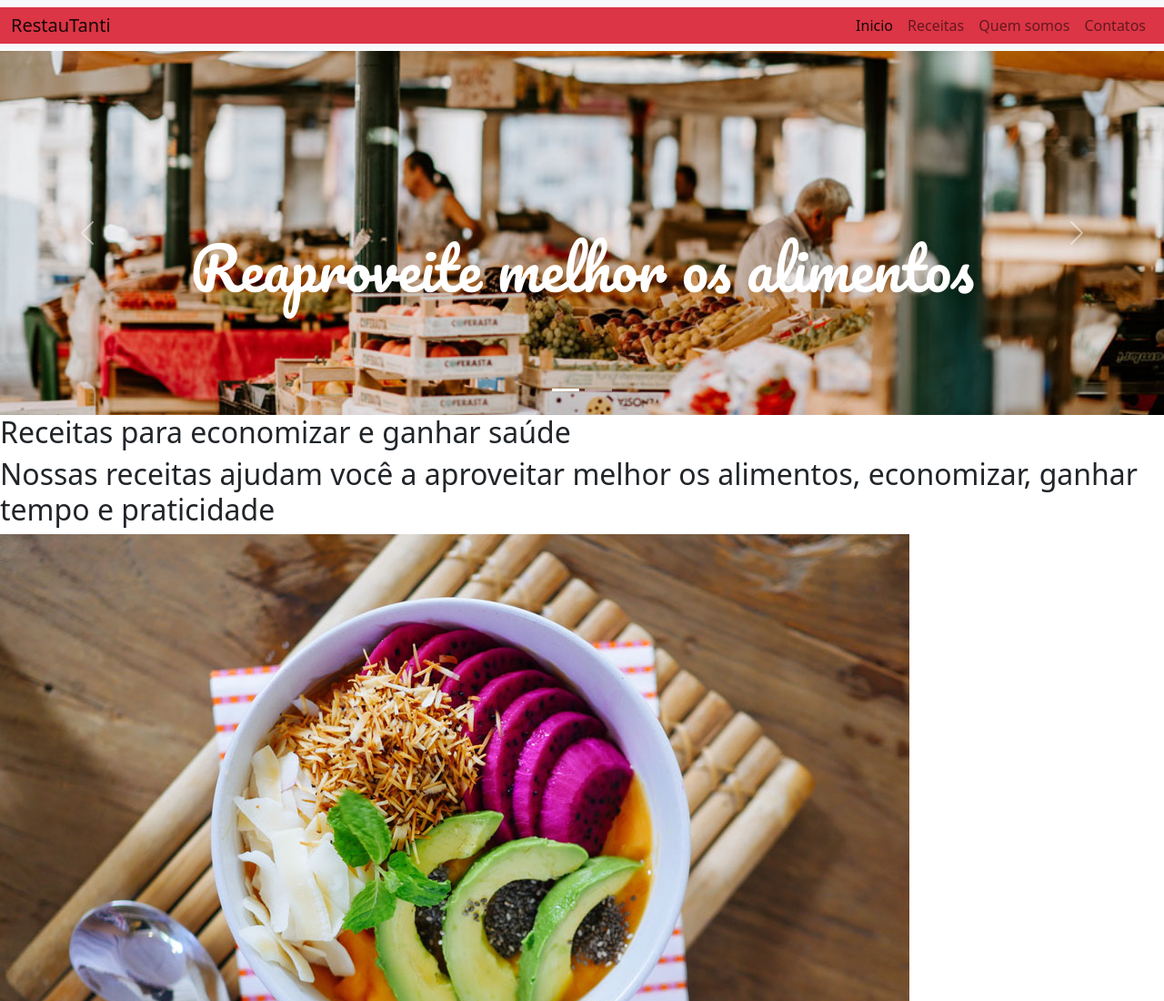
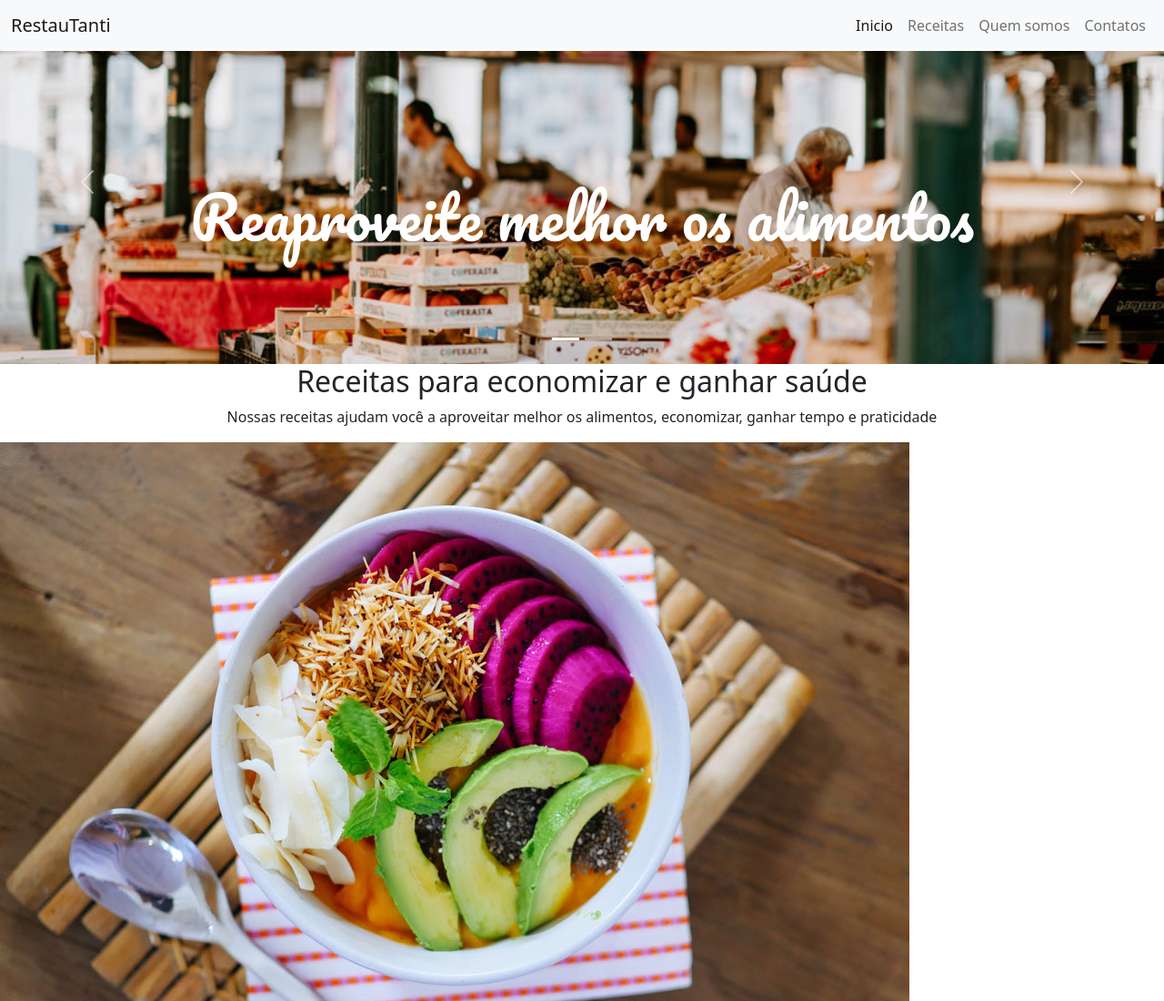
Before and after one commit to GabrielliMelo/bootstrat-alura, a plain HTML site: page projeto-base/index.html in a window 1280 px wide. Shown: the top 1100 px of the page at 91% size. Drawn offline with nearby package versions, Linux system fonts and the light colour scheme.

Commit message:
chore: posicionamento de texto

```diff
--- a/projeto-base/index.html
+++ b/projeto-base/index.html
@@ -18,9 +18,10 @@
   </head>
 
   <body>
-    <nav class="navbar navbar-expand-lg bg-light">
+    <nav class="navbar navbar-expand-lg bg-light fixed-top">
       <!-- <nav class="navbar navbar-expand-lg bg-light fixed-top"> -->
-      <div class="container-fluid bg-danger">
+      <!-- <div class="container-fluid bg-danger"> -->
+        <div class="container-fluid">
         <a class="navbar-brand" href="#">RestauTanti</a>
         <button
           class="navbar-toggler"
@@ -123,11 +124,11 @@
       </button>
     </div>
 
-    <h2>Receitas para economizar e ganhar saúde</h2>
-    <h2>
+    <h2 class="text-center">Receitas para economizar e ganhar saúde</h2>
+    <p class="text-center">
       Nossas receitas ajudam você a aproveitar melhor os alimentos, economizar,
       ganhar tempo e praticidade
-    </h2>
+    </p>
 
     <img
       src="src/img/receita-abacate.jpg"
```
